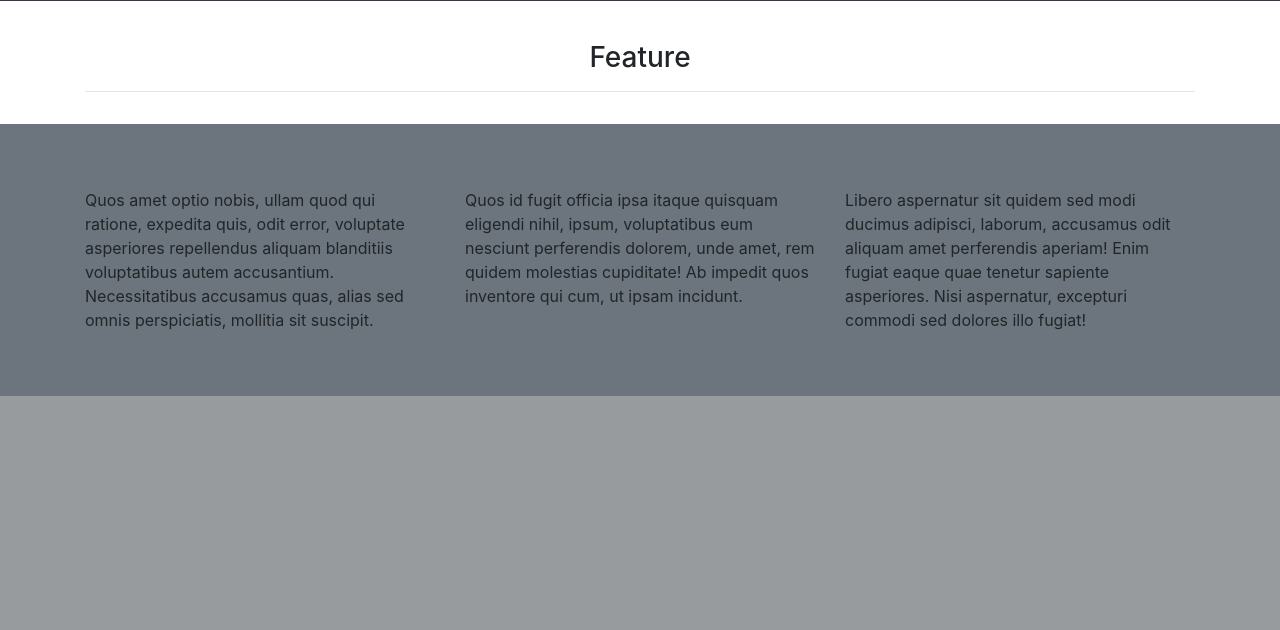
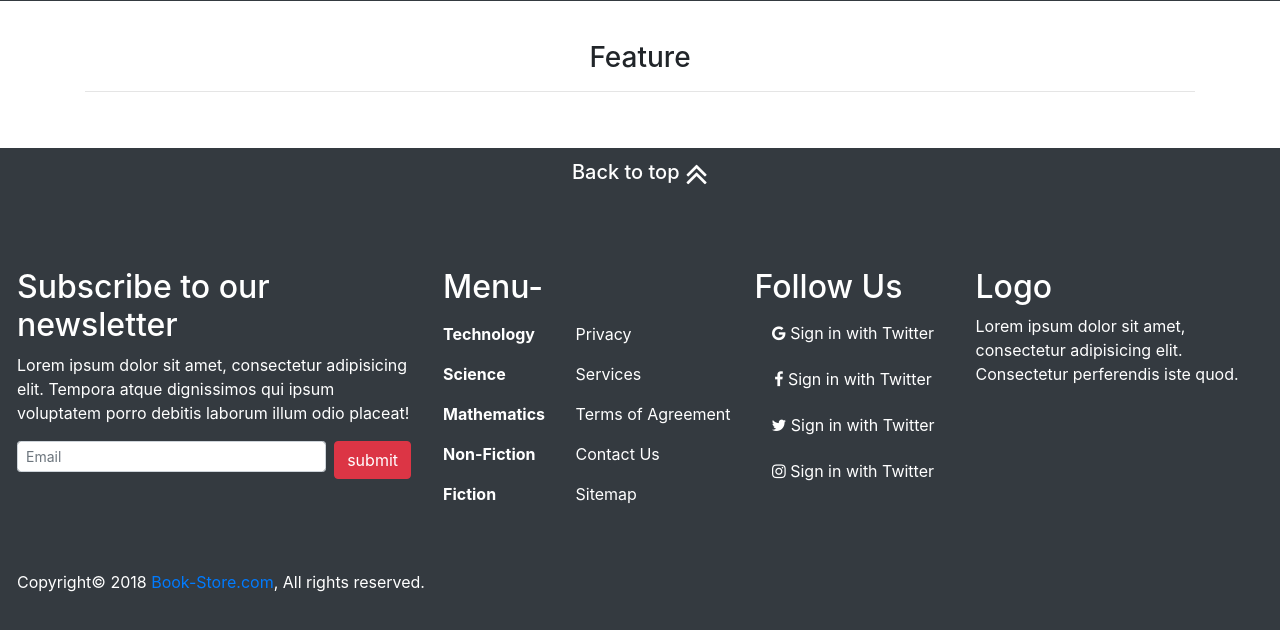
Before and after one commit to desmond700/MovieStore, a PHP site: page /index.php in a window 1280 px wide. Shown: the part 708-1338 px from the top of the page. Before the commit the page ends 1104 px from the top, so only its background shows below. Run offline with PHP 8.4, Linux system fonts and the light colour scheme; data that the repository does not hold is empty; some libraries are stand-ins or nearby versions.

Commit message:
replaced placeholder

```diff
--- a/view/footer.php
+++ b/view/footer.php
@@ -1,16 +1,78 @@
-<footer class="py-4 bg-secondary">
-  <div class="container">
-    <div class="row">
-      <div class="col-md-4 py-4">
-        <div>Quos amet optio nobis, ullam quod qui ratione, expedita quis, odit error, voluptate asperiores repellendus aliquam blanditiis voluptatibus autem accusantium. Necessitatibus accusamus quas, alias sed omnis perspiciatis, mollitia sit suscipit.</div>
+<footer class="bg-dark text-white mt-4">
+  <a href="javascript:void" class="link-text Backtotop"><div class="d-flex justify-content-center col-md-12 bg-dark p-2 text-center text-white"><h5 class="mt-auto">Back to top&nbsp;</h5><i class="fa fa-angle-double-up" style="font-size:36px"></i></div></a>
+  <div class="container-fluid pt-5 px-3 mx-0">
+    <div class="row ">
+      <div class="col-sm-4 col-lg-4 card-body px-3">
+          <h2>Subscribe to our newsletter</h2>
+          <p>Lorem ipsum dolor sit amet, consectetur adipisicing elit. Tempora atque dignissimos qui ipsum voluptatem porro debitis laborum illum odio placeat!</p>
+          <form class="d-flex" action="index.html" method="post">
+            <input type="email" class="form-control form-control-sm" name="subscription" placeholder="Email" />
+            <input type="submit" class="btn btn-danger ml-2" value="submit" />
+          </form>
+       </div>
+       <div class="col-sm-4 col-lg-3 card-body px-3">
+          <h2>Menu-</h2>
+          <div class="d-flex justify-content-between">
+            <ul class="navbar-nav">
+              <li class="nav-item active">
+                <a class="nav-link font-weight-bold text-white" href="index.html">Technology <span class="sr-only">(current)</span></a>
+              </li>
+              <li class="nav-item">
+                <a class="nav-link font-weight-bold text-white" href="books.html">Science</a>
+              </li>
+              <li class="nav-item">
+                <a class="nav-link font-weight-bold text-white" href="about.html">Mathematics</a>
+              </li>
+              <li class="nav-item">
+                <a class="nav-link font-weight-bold text-white" href="contact.html">Non-Fiction</a>
+              </li>
+              <li class="nav-item">
+                <a class="nav-link font-weight-bold text-white" href="sitemap.html">Fiction</a>
+              </li>
+            </ul>
+            <ul class="navbar-nav">
+              <li class="nav-item active">
+                <a class="nav-link text-white" href="index.html">Privacy <span class="sr-only">(current)</span></a>
+              </li>
+              <li class="nav-item">
+                <a class="nav-link text-white" href="books.html">Services</a>
+              </li>
+              <li class="nav-item">
+                <a class="nav-link text-white" href="about.html">Terms of Agreement</a>
+              </li>
+              <li class="nav-item">
+                <a class="nav-link text-white" href="contact.html">Contact Us</a>
+              </li>
+              <li class="nav-item">
+                <a class="nav-link text-white" href="sitemap.html">Sitemap</a>
+              </li>
+            </ul>
+          </div>
+
+        </div>
+        <div class="col-sm-4 col-lg-2 card-body px-2">
+           <h2>Follow Us</h2>
+           <a class="btn btn-block btn-social btn-google">
+             <span class="fa fa-google "></span> Sign in with Twitter
+           </a>
+           <a class="btn btn-block btn-social btn-facebook">
+             <span class="fa fa-facebook"></span> Sign in with Twitter
+           </a>
+           <a class="btn btn-block btn-social btn-twitter">
+             <span class="fa fa-twitter"></span> Sign in with Twitter
+           </a>
+           <a class="btn btn-block btn-social btn-instagram">
+             <span class="fa fa-instagram"></span> Sign in with Twitter
+           </a>
+         </div>
+        <div class="col-sm-12 col col-lg-3 card-body px-3">
+             <h2>Logo</h2>
+           <p>Lorem ipsum dolor sit amet, consectetur adipisicing elit. Consectetur perferendis iste quod.</p>
+         </div>
+         <div class="d-flex col-sm-12 col col-lg-12 card-body px-3">
+            <p class="align-self-start pt-3 pl-0" id="copyright">Copyright&copy; 2018 <a href="index.html">Book-Store.com</a>, All rights reserved.</p>
+          </div>
       </div>
-      <div class="col-md-4 py-4">
-        <div>Quos id fugit officia ipsa itaque quisquam eligendi nihil, ipsum, voluptatibus eum nesciunt perferendis dolorem, unde amet, rem quidem molestias cupiditate! Ab impedit quos inventore qui cum, ut ipsam incidunt.</div>
-      </div>
-      <div class="col-md-4 py-4">
-        <div>Libero aspernatur sit quidem sed modi ducimus adipisci, laborum, accusamus odit aliquam amet perferendis aperiam! Enim fugiat eaque quae tenetur sapiente asperiores. Nisi aspernatur, excepturi commodi sed dolores illo fugiat!</div>
-      </div>
-    </div>
   </div>
 </footer>
 </body>
```
